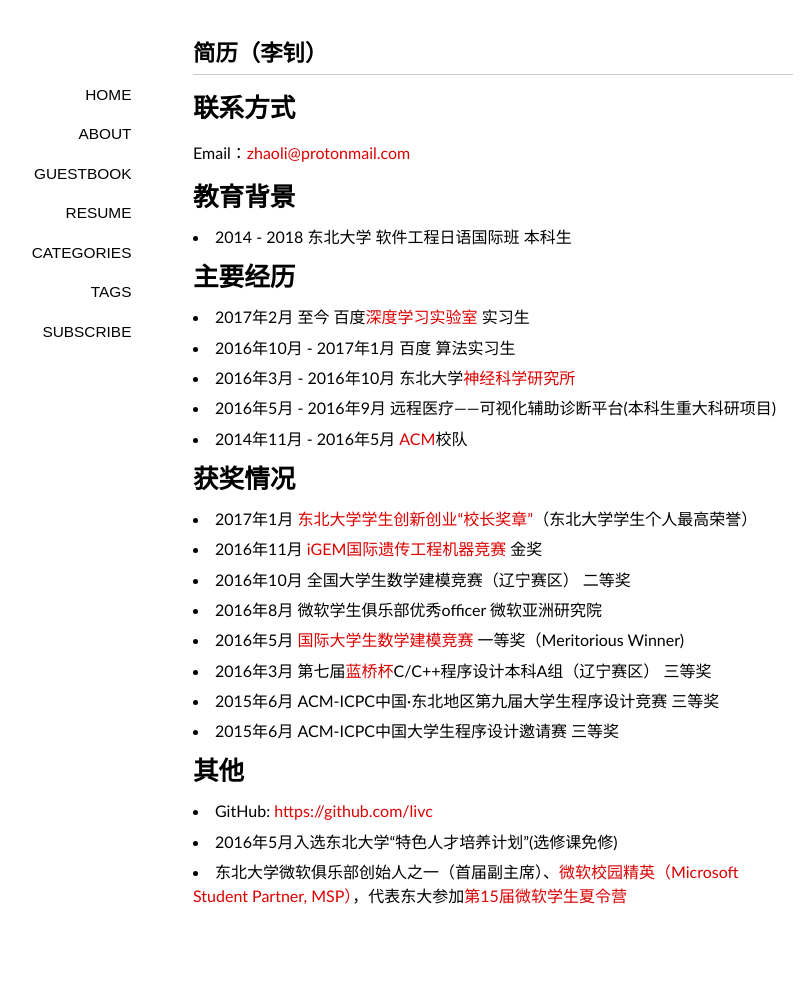
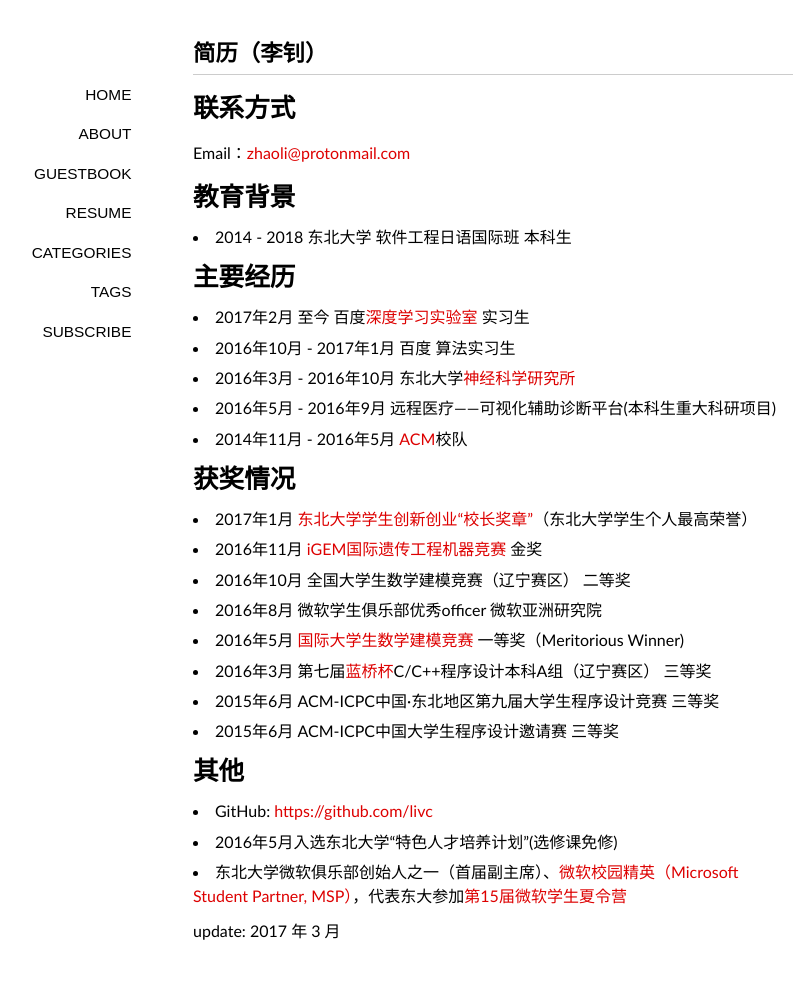
Before and after one commit to livc/livc.github.io, a Jekyll site: the page built from resume/index.md, in a window 1280 px wide. Shown: the whole page, without its empty margins (147-954 px from the left). Built offline with Jekyll 4.4.1, drawn with Linux system fonts in a browser that asks for light colours; nearby versions of some CDN libraries; some web fonts are replaced; before the commit the page ends 947 px from its top, so only the background shows below that.

Commit message:
add update date

```diff
--- a/resume/index.md
+++ b/resume/index.md
@@ -32,3 +32,5 @@
 - GitHub: <https://github.com/livc>
 - 2016年5月入选东北大学“特色人才培养计划”(选修课免修)
 - 东北大学微软俱乐部创始人之一（首届副主席）、[微软校园精英（Microsoft Student Partner, MSP）](https://www.microsoft.com/china/msdn/events/student/msp/msp.html)，代表东大参加[第15届微软学生夏令营](http://www.msra.cn/zh-cn/connections/talents/studentclub/summer-camp-2015/default.aspx)
+
+update: 2017 年 3 月
```
